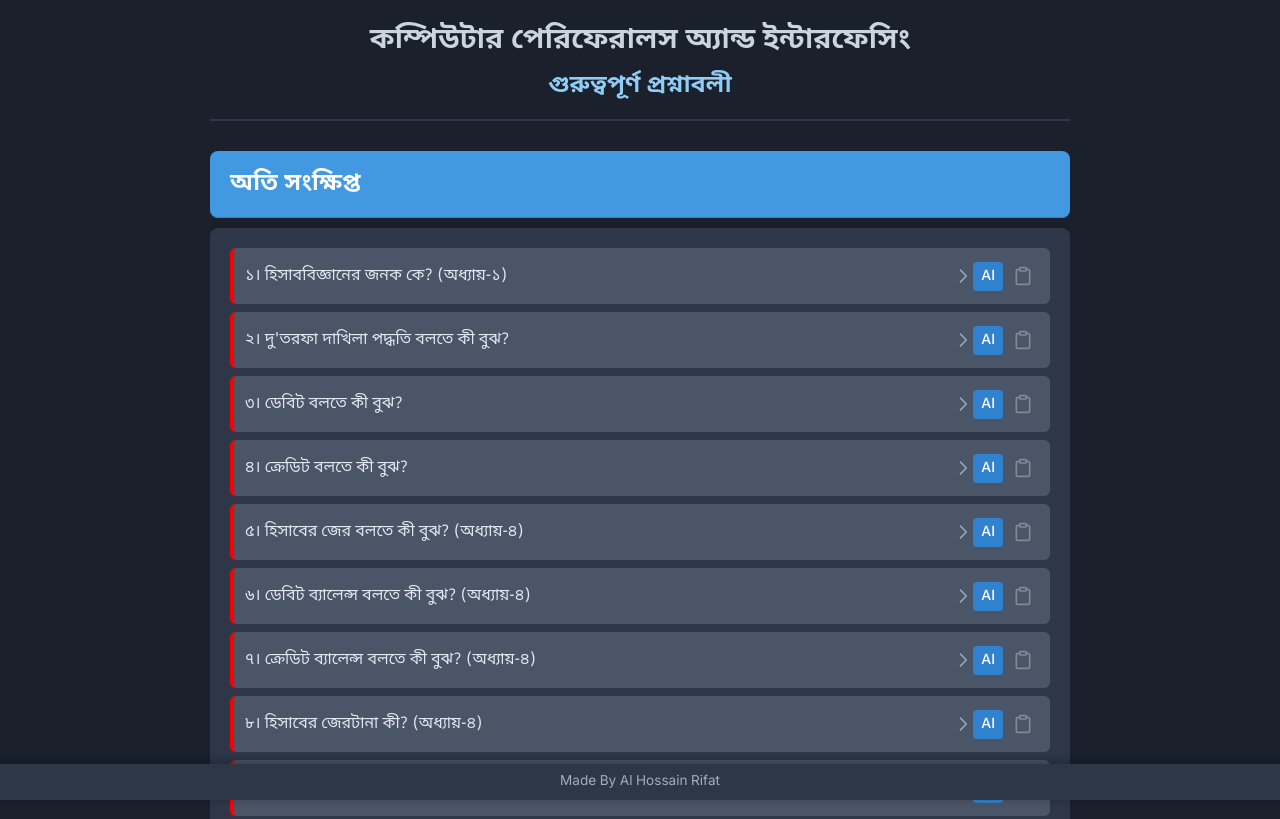
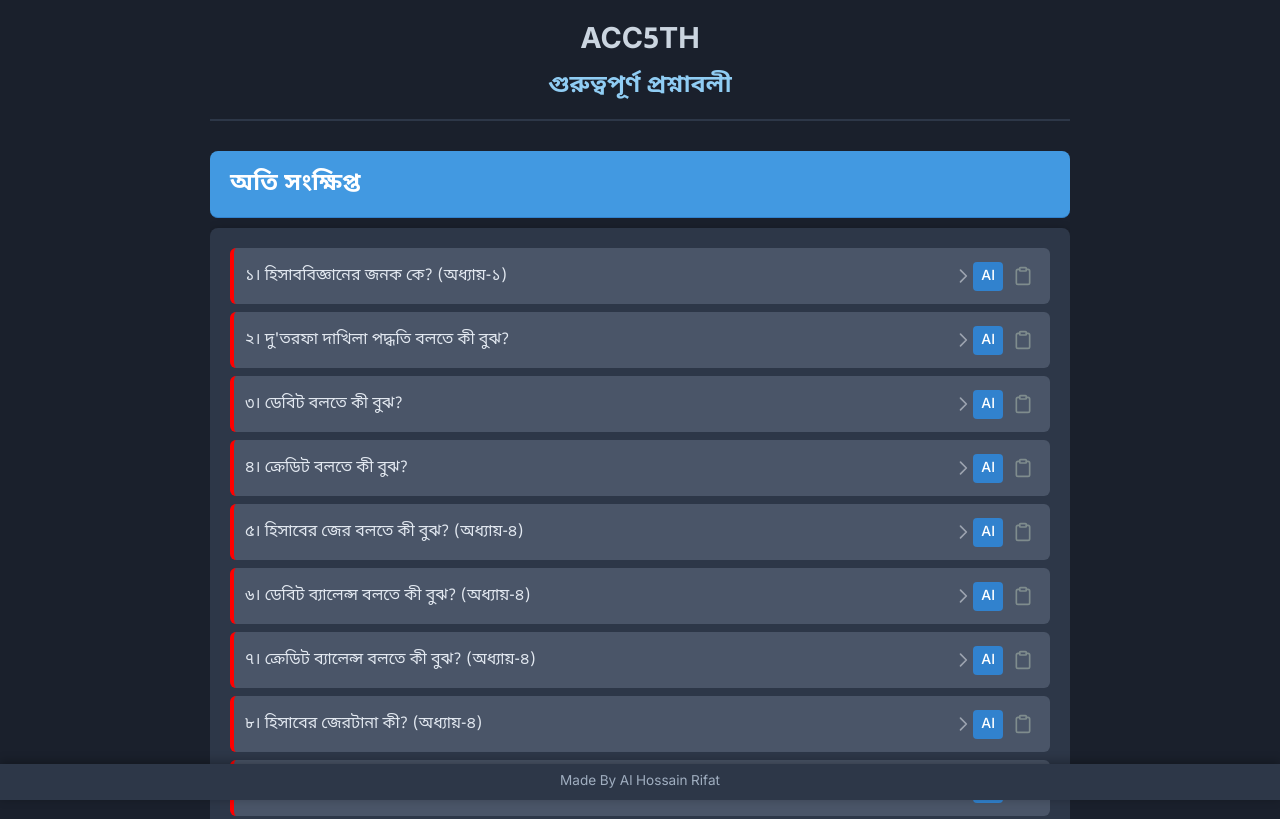
Before and after one commit to expgg/sahrfa, a plain HTML site: page study/suggetions/s/5thacc/index.html in a window 1280 px wide. Shown: the top 819 px of the page. Drawn offline with nearby package versions, Linux system fonts and the light colour scheme.

Commit message:
Update index.html

```diff
--- a/study/suggetions/s/5thacc/index.html
+++ b/study/suggetions/s/5thacc/index.html
@@ -3,7 +3,7 @@
 <head>
     <meta charset="UTF-8">
     <meta name="viewport" content="width=device-width, initial-scale=1.0">
-    <title>Computer Peripherals & Interfacing Questions Template</title>
+    <title>ACC 5th</title>
     <script src="https://cdn.tailwindcss.com"></script>
     <style>
         /* Importing Noto Sans Bengali for better readability */
@@ -401,7 +401,7 @@
 <body>
     <div class="main-content">
         <header class="header">
-            <h1>কম্পিউটার পেরিফেরালস অ্যান্ড ইন্টারফেসিং</h1>
+            <h1>ACC5TH</h1>
             <p class="subtitle">গুরুত্বপূর্ণ প্রশ্নাবলী</p>
         </header>
 
```
